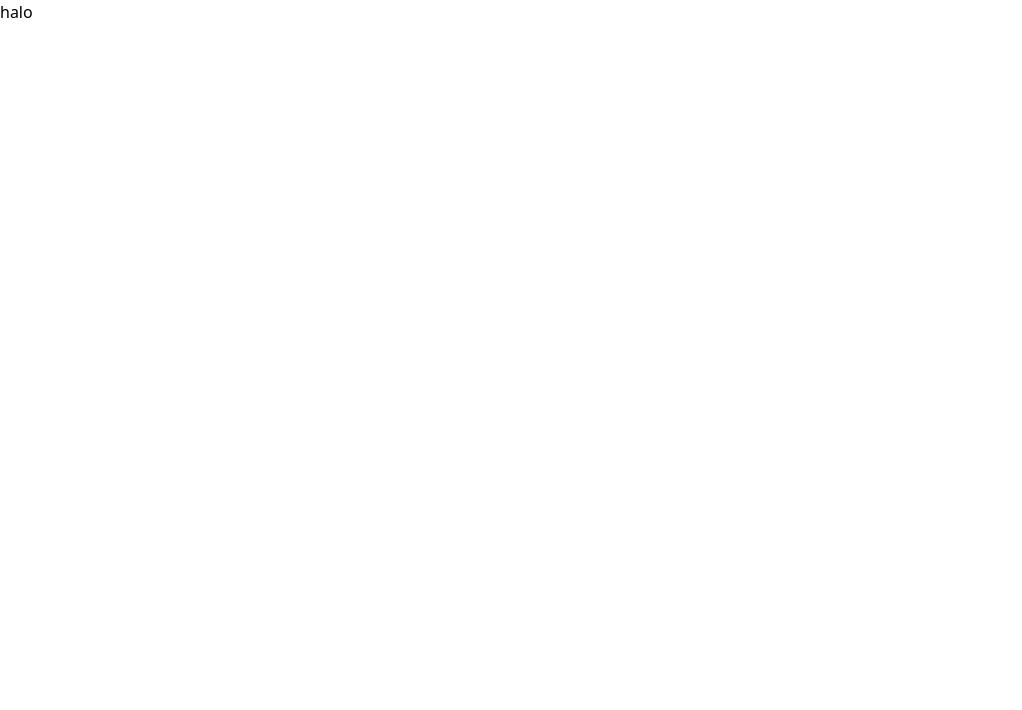
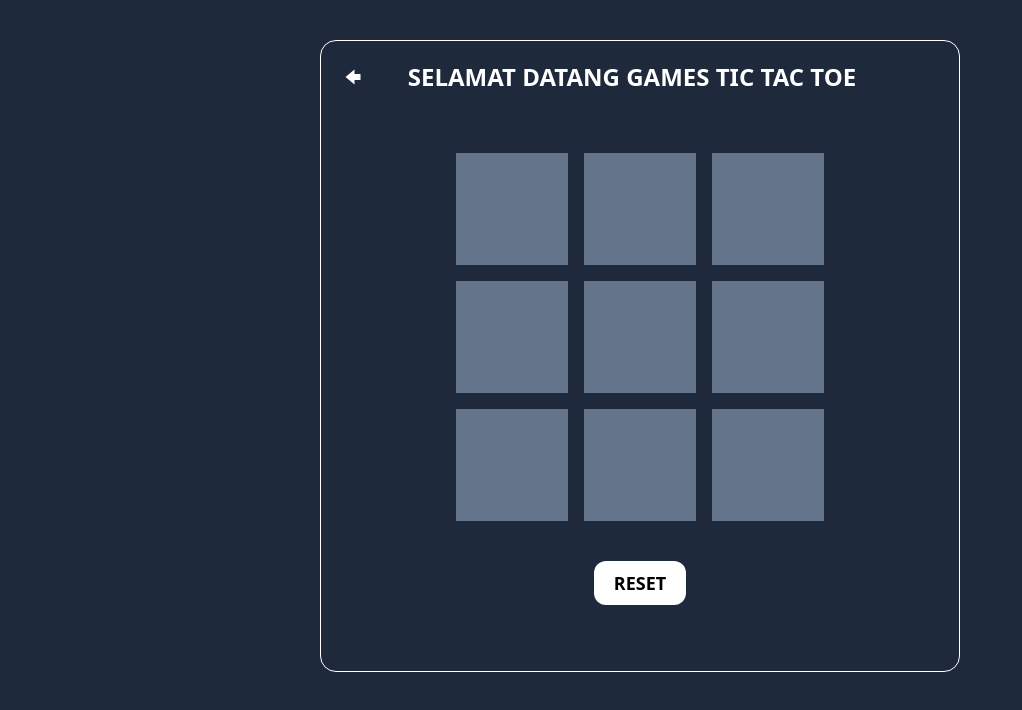
Before and after one commit to bransyahtan/mini-games, a React (Vite) app: page /tictactoe in a window 1280 px wide. Shown: the top 710 px of the page, without its empty margins (0-1022 px from the left). Built offline with nearby package versions, Linux system fonts and the light colour scheme.

Commit message:
penambahan tictactoe

```diff
--- a/package.json
+++ b/package.json
@@ -13,8 +13,10 @@
     "axios": "^1.6.2",
     "react": "^18.2.0",
     "react-dom": "^18.2.0",
+    "react-icons": "^4.12.0",
     "react-router-dom": "^6.20.1",
-    "sweetalert2": "^11.10.1"
+    "sweetalert2": "^11.10.1",
+    "sweetalert2-react-content": "^5.0.7"
   },
   "devDependencies": {
     "@types/react": "^18.2.37",
--- a/src/pages/FetchApi.jsx
+++ b/src/pages/FetchApi.jsx
@@ -1,5 +1,7 @@
 import { useEffect, useState } from "react";
 import axios from "axios";
+import { Link } from "react-router-dom";
+import { GoArrowLeft } from "react-icons/go";
 import Swal from "sweetalert2";
 
 export const FetchApi = () => {
@@ -87,14 +89,31 @@ export const FetchApi = () => {
   };
 
   const isSubmitDisabled =
-    !selectedProvince || !selectedRegency || !selectedDistrict || !selectedVillage;
+    !selectedProvince ||
+    !selectedRegency ||
+    !selectedDistrict ||
+    !selectedVillage;
 
   return (
-    <div className="bg-slate-800  min-h-screen flex justify-center">
-     <div className="container w-2/4  mt-10 my-32 border border-white rounded-2xl bg-white">
-      <h1 className="text-3xl font-bold my-4 text-center">Selamat Datang Di Fetch API Wilayah</h1>
-      <div className="mb-4 mx-5">
-        <label className="block mb-2">Provinsi:</label>
+    <div className="bg-slate-800  min-h-screen flex justify-center ">
+      <div className="container w-2/4  mt-10 my-32 border border-white rounded-2xl ">
+        <div className="flex items-center m-5 text-white font-bold">
+          <div>
+            <Link to="/">
+              <p className="flex items-center text-2xl">
+                <GoArrowLeft className="text-2xl" />
+
+              </p>
+            </Link>
+          </div>
+          <div className="flex-grow text-center">
+            <h1 className="text-2xl mr-16">
+              SELAMAT DATANG DI FETCH API INDONESIA
+            </h1>
+          </div>
+        </div>
+        <div className="mb-4 mx-10">
+          <label className="block mb-2 text-white">Provinsi:</label>
           <select
             value={selectedProvince}
             onChange={(e) => {
@@ -105,7 +124,9 @@ export const FetchApi = () => {
             }}
             className="border p-2 w-full"
           >
-          <option value="">Pilih Provinsi</option>
+            <option value="" className="text-white">
+              Pilih Provinsi
+            </option>
             {provinces.map((province) => (
               <option key={province.id} value={province.id}>
                 {province.name}
@@ -114,8 +135,8 @@ export const FetchApi = () => {
           </select>
         </div>
         {selectedProvince && (
-        <div className="mb-4 mx-5">
-          <label className="block mb-2">Kabupaten/Kota</label>
+          <div className="mb-4 mx-10">
+            <label className="block mb-2 text-white">Kabupaten/Kota</label>
             <select
               value={selectedRegency}
               onChange={(e) => {
@@ -123,7 +144,7 @@ export const FetchApi = () => {
                 setSelectedDistrict("");
                 setSelectedVillage("");
               }}
-            className="border p-2 w-full"
+              className="border p-2 w-full "
             >
               <option value="">Pilih Kabupaten/Kota</option>
               {regencies.map((regency) => (
@@ -135,8 +156,8 @@ export const FetchApi = () => {
           </div>
         )}
         {selectedRegency && (
-        <div className="mb-4 mx-5">
-          <label className="block mb-2">Kecamatan</label>
+          <div className="mb-4 mx-10">
+            <label className="block mb-2 text-white">Kecamatan</label>
             <select
               value={selectedDistrict}
               onChange={(e) => {
@@ -155,8 +176,8 @@ export const FetchApi = () => {
           </div>
         )}
         {selectedDistrict && (
-        <div className="mb-4 mx-5">
-          <label className="block mb-2">Desa:</label>
+          <div className="mb-4 mx-10">
+            <label className="block mb-2 text-white">Desa:</label>
             <select
               value={selectedVillage}
               onChange={(e) => setSelectedVillage(e.target.value)}
@@ -173,7 +194,7 @@ export const FetchApi = () => {
         )}
         <button
           onClick={handleSubmit}
-        className={`bg-slate-800 text-white py-2 px-4 rounded-md hover:bg-slate-500 mx-5 float-right ${
+          className={`bg-black text-white py-2 px-4 rounded-md hover:bg-slate-500 mx-10 float-right ${
             isSubmitDisabled ? "opacity-0 cursor-not-allowed" : ""
           }`}
           disabled={isSubmitDisabled}
@@ -182,6 +203,5 @@ export const FetchApi = () => {
         </button>
       </div>
     </div>
-
   );
 };
--- a/src/pages/TicTacToe.jsx
+++ b/src/pages/TicTacToe.jsx
@@ -1,8 +1,161 @@
+import { Link } from "react-router-dom";
+import { GoArrowLeft } from "react-icons/go";
+import Swal from "sweetalert2";
+import withReactContent from "sweetalert2-react-content";
+import { useState } from "react";
+import circle from "../assets/tictactoe/circle.png";
+import cross from "../assets/tictactoe/cross.png";
 
 export const TicTacToe = () => {
+  const MySwal = withReactContent(Swal);
+  const [board, setBoard] = useState(Array(9).fill(null));
+  const [isPlayerXTurn, setIsPlayerXTurn] = useState(true);
+
+  const calculateWinner = (squares) => {
+    const lines = [
+      [0, 1, 2],
+      [3, 4, 5],
+      [6, 7, 8],
+      [0, 3, 6],
+      [1, 4, 7],
+      [2, 5, 8],
+      [0, 4, 8],
+      [2, 4, 6],
+    ];
+
+    for (const line of lines) {
+      const [a, b, c] = line;
+
+      if (
+        squares[a] &&
+        squares[a] === squares[b] &&
+        squares[a] === squares[c]
+      ) {
+        return squares[a];
+      }
+    }
+
+    return null;
+    // if (squares[0] && squares[0] === squares[1] && squares[0] === squares[2]) {
+    //   return squares[0];
+    // } else if (
+    //   squares[3] &&
+    //   squares[3] === squares[4] &&
+    //   squares[3] === squares[5]
+    // ) {
+    //   return squares[3];
+    // } else if (
+    //   squares[6] &&
+    //   squares[6] === squares[7] &&
+    //   squares[6] === squares[8]
+    // ) {
+    //   return squares[6];
+    // } else if (
+    //   squares[0] &&
+    //   squares[0] === squares[3] &&
+    //   squares[0] === squares[6]
+    // ) {
+    //   return squares[0];
+    // } else if (
+    //   squares[1] &&
+    //   squares[1] === squares[4] &&
+    //   squares[1] === squares[7]
+    // ) {
+    //   return squares[1];
+    // } else if (
+    //   squares[2] &&
+    //   squares[2] === squares[5] &&
+    //   squares[2] === squares[8]
+    // ) {
+    //   return squares[2];
+    // } else if (
+    //   squares[0] &&
+    //   squares[0] === squares[4] &&
+    //   squares[0] === squares[8]
+    // ) {
+    //   return squares[0];
+    // } else if (
+    //   squares[2] &&
+    //   squares[2] === squares[4] &&
+    //   squares[2] === squares[6]
+    // ) {
+    //   return squares[2];
+    // }
+
+    // return null;
+  };
+
+  const handleClick = (index) => {
+    if (board[index] || calculateWinner(board)) {
+      return;
+    }
+
+    const newBoard = board.map((cell, i) =>
+      i === index ? (isPlayerXTurn ? "X" : "O") : cell
+    );
+    setBoard(newBoard);
+
+    const winner = calculateWinner(newBoard);
+    if (winner) {
+      MySwal.fire({
+        title: `Congratulations! Team ${winner} wins!`,
+        icon: "success",
+      });
+    } else if (newBoard.every((cell) => cell !== null)) {
+      MySwal.fire({
+        title: "Draw, try again!",
+        icon: "info",
+      });
+    } else {
+      setIsPlayerXTurn(!isPlayerXTurn);
+    }
+  };
+
+  const renderBox = (index) => (
+    <div
+      key={index}
+      className="bg-slate-500 cursor-pointer w-28 h-28 flex items-center justify-center"
+      onClick={() => handleClick(index)}
+    >
+      {board[index] === "X" && <img src={cross} alt="Cross" className="m-5" />}
+      {board[index] === "O" && (
+        <img src={circle} alt="Circle" className="m-5" />
+      )}
+    </div>
+  );
+
   return (
-    <div>
-        <p>halo</p>
+    <div className="bg-slate-800 flex justify-center min-h-screen">
+      <div className="container w-2/4 mt-10 my-32 border border-white rounded-2xl">
+        <div className="flex items-center m-5 text-white font-bold">
+          <div>
+            <Link to="/">
+              <p className="flex items-center text-2xl">
+                <GoArrowLeft className="text-2xl" />
+              </p>
+            </Link>
+          </div>
+          <div className="flex-grow text-center">
+            <h1 className="text-2xl mr-10">SELAMAT DATANG GAMES TIC TAC TOE</h1>
+          </div>
+        </div>
+        <div className="flex items-center justify-center">
+          <div className="grid grid-cols-3 gap-4 mx-5 my-10">
+            {board.map((_, index) => renderBox(index))}
+          </div>
+        </div>
+        <div className="flex justify-center">
+          <p
+            className="text-center inline-block bg-white px-5 py-2 rounded-xl font-bold text-lg cursor-pointer"
+            onClick={() => {
+              setBoard(Array(9).fill(null));
+              setIsPlayerXTurn(true);
+            }}
+          >
+            RESET
+          </p>
+        </div>
+      </div>
     </div>
-  )
-}
+  );
+};
```
Also changed, not shown: src/pages/index.jsx (+4 -9 lines), 1 other file (tests, documents, lock files or other folders). Lines whose indentation alone changed are shown as unchanged.
